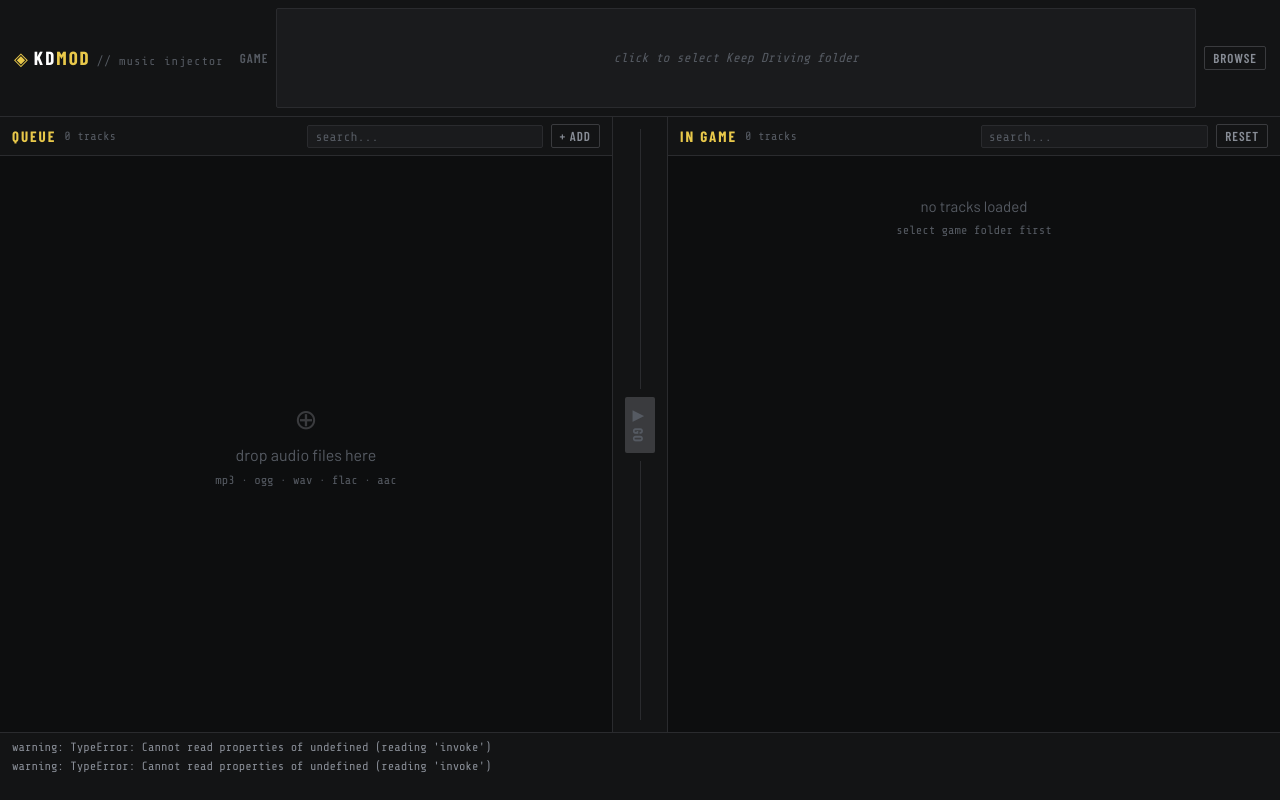
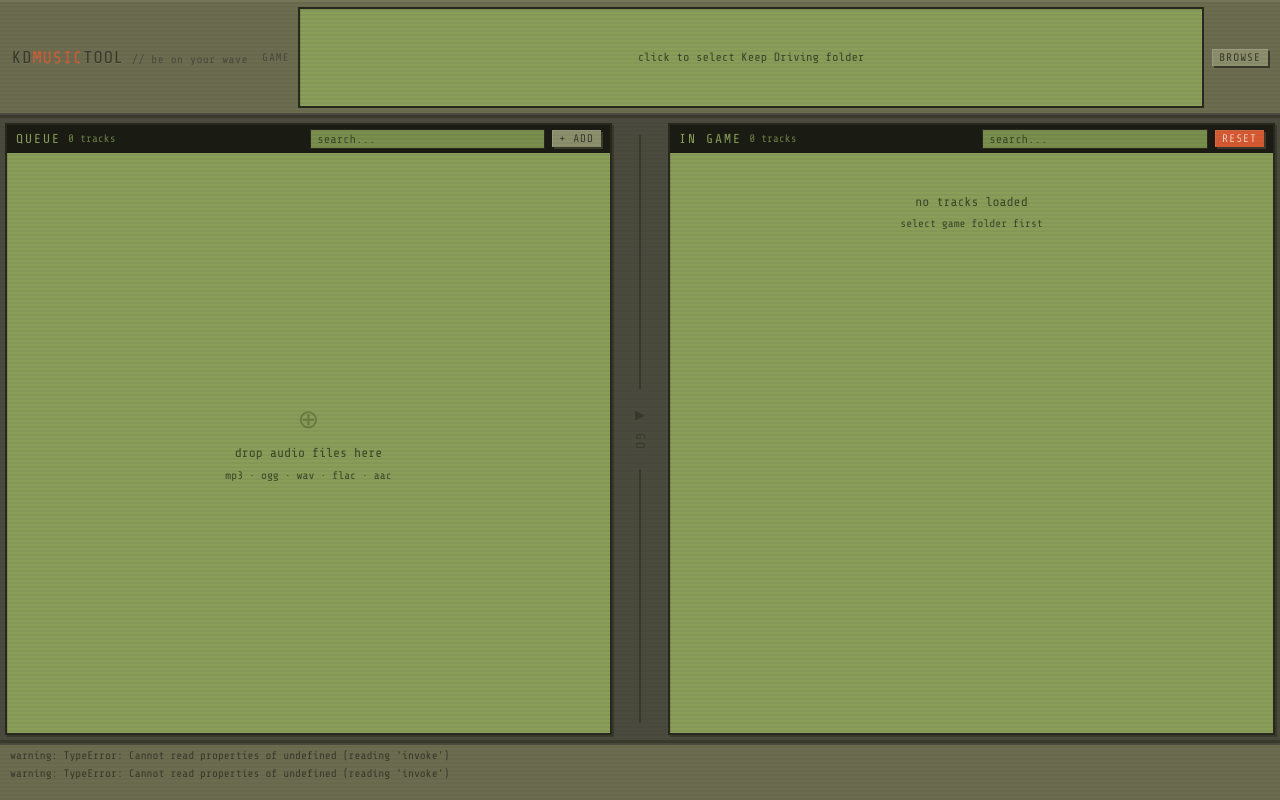
Before and after one commit to kauf0/kd-music-tool, a React (Vite) app: page / in a window 1280 px wide. Built offline with nearby package versions, Linux system fonts and the light colour scheme.

Commit message:
Updated: tool theme

```diff
--- a/src-tauri/tauri.conf.json
+++ b/src-tauri/tauri.conf.json
@@ -13,8 +13,8 @@
     "windows": [
       {
         "title": "kd-music-tool",
-        "width": 800,
-        "height": 600
+        "width": 880,
+        "height": 720
       }
     ],
     "security": {
--- a/src/App.css
+++ b/src/App.css
@@ -1,32 +1,43 @@
-@import url('https://fonts.googleapis.com/css2?family=Share+Tech+Mono&family=Barlow:wght@300;400;500;600&family=Barlow+Condensed:wght@400;600;700&display=swap');
+@import url('https://fonts.googleapis.com/css2?family=Share+Tech+Mono&display=swap');
 
-*, *::before, *::after { box-sizing: border-box; margin: 0; padding: 0; }
+*,
+*::before,
+*::after {
+  box-sizing: border-box;
+  margin: 0;
+  padding: 0;
+}
 
 :root {
-  --bg:       #0d0e0f;
-  --bg2:      #131415;
-  --bg3:      #1a1b1d;
-  --border:   #2a2b2e;
-  --border2:  #3a3b3e;
-  --text:     #c8cdd4;
-  --dim:      #555a62;
-  --mid:      #888d96;
-  --accent:   #e8c84a;
-  --green:    #4caf7d;
-  --red:      #d95f5f;
-  --blue:     #5b9bd5;
-  --mono:     'Share Tech Mono', monospace;
-  --sans:     'Barlow', sans-serif;
-  --cond:     'Barlow Condensed', sans-serif;
+  --bg: #8a9e5a;
+  --bg2: #7a8e4e;
+  --bg3: #6a7d44;
+  --border: #27281e;
+  --text: #1a1c14;
+  --dim: #3a4a2a;
+  --mid: #2e3d22;
+  --corpus: #6c6c50;
+  --corpus2: #5c5d45;
+  --corpus3: #4a4b3e;
+  --corpus4: #3a3a2c;
+  --accent: #8c906d;
+  --accent-dn: #464635;
+  --red: #d75932;
+  --mono: 'Share Tech Mono', monospace;
 }
 
-html, body, #root { height: 100%; overflow: hidden; }
+html,
+body,
+#root {
+  height: 100%;
+  overflow: hidden;
+}
 
 body {
-  background: var(--bg);
+  background: var(--corpus4);
   color: var(--text);
-  font-family: var(--sans);
-  font-size: 16px;
+  font-family: var(--mono);
+  font-size: 13px;
   line-height: 1.4;
   -webkit-font-smoothing: antialiased;
 }
@@ -37,37 +48,56 @@ body {
   height: 100vh;
 }
 
+/* scanlines */
+body::after {
+  content: '';
+  position: fixed;
+  inset: 0;
+  background: repeating-linear-gradient(to bottom,
+      transparent,
+      transparent 2px,
+      rgba(39, 40, 30, 0.05) 2px,
+      rgba(39, 40, 30, 0.05) 4px);
+  pointer-events: none;
+  z-index: 999;
+}
+
 /* header */
 .header {
   display: flex;
   align-items: center;
-  gap: 16px;
-  padding: 8px 14px;
-  background: var(--bg2);
-  border-bottom: 1px solid var(--border);
+  gap: 14px;
+  padding: 7px 12px;
+  background: var(--corpus);
+  border-bottom: 3px solid var(--corpus4);
   flex-shrink: 0;
+  box-shadow: inset 0 -2px 0 var(--corpus3), inset 0 2px 0 rgba(255, 255, 255, 0.06);
 }
 
 .logo {
   display: flex;
   align-items: baseline;
-  gap: 6px;
+  gap: 8px;
   flex-shrink: 0;
 }
-.logo-mark { color: var(--accent); font-size: 18px; }
+
 .logo-name {
-  font-family: var(--cond);
-  font-weight: 700;
-  font-size: 19px;
-  letter-spacing: 2px;
-  color: #fff;
+  font-family: var(--mono);
+  font-size: 17px;
+  color: var(--corpus4);
+  letter-spacing: 1px;
+  text-shadow: 0 1px 0 rgba(255, 255, 255, 0.08);
 }
-.logo-name span { color: var(--accent); }
+
+.logo-name span {
+  color: var(--red);
+}
+
 .logo-tag {
   font-family: var(--mono);
-  font-size: 12px;
-  color: var(--dim);
-  letter-spacing: 1px;
+  font-size: 11px;
+  color: var(--corpus3);
+  letter-spacing: 0.5px;
 }
 
 .path-row {
@@ -77,54 +107,106 @@ body {
   flex: 1;
   min-width: 0;
 }
+
 .path-label {
-  font-family: var(--cond);
-  font-size: 13px;
-  font-weight: 600;
+  font-size: 11px;
   letter-spacing: 1px;
-  color: var(--dim);
+  color: var(--corpus3);
   flex-shrink: 0;
 }
+
 .path-val {
   flex: 1;
   min-width: 0;
-  padding: 4px 8px;
-  background: var(--bg3);
-  border: 1px solid var(--border);
-  border-radius: 2px;
-  font-family: var(--mono);
-  font-size: 13px;
+  padding: 3px 8px;
+  background: var(--bg);
+  border: 2px solid var(--border);
   color: var(--text);
   overflow: hidden;
   text-overflow: ellipsis;
   white-space: nowrap;
   cursor: pointer;
-  transition: border-color 0.15s;
+  font-size: 12px;
+  box-shadow: inset 1px 1px 0 var(--bg2), inset -1px -1px 0 rgba(255, 255, 255, 0.04);
+  transition: background 0.1s;
 }
-.path-val:hover { border-color: var(--border2); }
-.path-val.empty { color: var(--dim); font-style: italic; }
 
+.path-val:hover {
+  background: var(--bg2);
+}
+
+.path-val.empty {
+  color: var(--dim);
+  animation: path-blink 1.1s ease-in-out infinite;
+}
+
+@keyframes path-blink {
+
+  0%,
+  100% {
+    border-color: var(--border);
+  }
+
+  50% {
+    border-color: var(--accent);
+    box-shadow: inset 1px 1px 0 var(--bg2), 0 0 6px rgba(140, 144, 109, 0.3);
+  }
+}
+
+/* buttons */
 .btn {
-  font-family: var(--cond);
-  font-weight: 600;
+  font-family: var(--mono);
+  font-size: 12px;
   letter-spacing: 1px;
-  background: transparent;
-  border: 1px solid var(--border2);
-  border-radius: 2px;
-  color: var(--mid);
+  background: var(--accent);
+  border: none;
+  color: var(--corpus4);
   cursor: pointer;
-  transition: all 0.15s;
+  box-shadow: 2px 2px 0 var(--corpus4), inset 1px 1px 0 rgba(255, 255, 255, 0.12);
+  transition: all 0.05s;
+  padding: 3px 9px;
 }
-.btn:hover:not(:disabled) { border-color: var(--accent); color: var(--accent); }
-.btn:disabled { opacity: 0.35; cursor: not-allowed; }
-.btn-sm { font-size: 13px; padding: 3px 8px; }
-.btn-danger:hover { border-color: var(--red) !important; color: var(--red) !important; }
+
+.btn:hover:not(:disabled) {
+  background: var(--corpus2);
+  color: var(--bg);
+}
+
+.btn:active:not(:disabled) {
+  background: var(--accent-dn);
+  box-shadow: none;
+  transform: translate(2px, 2px);
+}
+
+.btn:disabled {
+  opacity: 0.4;
+  cursor: not-allowed;
+}
+
+.btn-sm {
+  font-size: 11px;
+  padding: 2px 7px;
+}
+
+.btn-danger {
+  background: var(--red);
+  color: #f5d0c0;
+  box-shadow: 2px 2px 0 var(--corpus4), inset 1px 1px 0 rgba(255, 255, 255, 0.1);
+}
+
+.btn-danger:hover:not(:disabled) {
+  background: #c04d28 !important;
+  color: #f5d0c0 !important;
+}
 
 /* panels */
 .panels {
   display: flex;
   flex: 1;
   min-height: 0;
+  background: var(--corpus3);
+  padding: 5px;
+  gap: 5px;
 }
 
 .panel {
@@ -133,28 +215,29 @@ body {
   flex: 1;
   min-width: 0;
   overflow: hidden;
+  background: var(--bg);
+  border: 2px solid var(--border);
+  box-shadow: inset 1px 1px 0 var(--bg2), 2px 2px 0 var(--corpus4);
 }
 
 .panel-head {
   display: flex;
   align-items: center;
-  gap: 8px;
-  padding: 7px 12px;
-  background: var(--bg2);
-  border-bottom: 1px solid var(--border);
+  gap: 7px;
+  padding: 4px 9px;
+  background: var(--text);
   flex-shrink: 0;
 }
+
 .panel-title {
-  font-family: var(--cond);
-  font-size: 15px;
-  font-weight: 700;
+  font-size: 13px;
   letter-spacing: 2px;
-  color: var(--accent);
+  color: var(--bg);
 }
+
 .panel-count {
-  font-family: var(--mono);
-  font-size: 12px;
-  color: var(--dim);
+  font-size: 11px;
+  color: var(--bg3);
   flex: 1;
 }
 
@@ -162,12 +245,12 @@ body {
 .dropzone {
   flex: 1;
   overflow-y: auto;
-  transition: background 0.1s;
   position: relative;
 }
+
 .dropzone.over {
-  background: rgba(232, 200, 74, 0.04);
-  outline: 1px dashed var(--accent);
+  background: var(--bg2);
+  outline: 2px dashed var(--text);
   outline-offset: -4px;
 }
 
@@ -182,99 +265,164 @@ body {
   color: var(--dim);
   pointer-events: none;
 }
-.drop-icon { font-size: 28px; color: var(--border2); }
-.drop-sub { font-family: var(--mono); font-size: 12px; }
+
+.drop-icon {
+  font-size: 26px;
+  color: var(--bg3);
+}
+
+.drop-sub {
+  font-size: 11px;
+  color: var(--dim);
+}
 
 /* track rows */
-.track-list { overflow-y: auto; }
+.track-list {
+  overflow-y: auto;
+}
 
 .track-row {
   display: flex;
   align-items: center;
-  gap: 8px;
-  padding: 5px 12px;
-  border-bottom: 1px solid var(--border);
-  min-height: 42px;
+  gap: 7px;
+  padding: 4px 9px;
+  border-bottom: 1px solid var(--bg3);
+  min-height: 36px;
   cursor: pointer;
-  transition: background 0.1s;
+  transition: background 0.05s;
 }
-.track-row:hover { background: var(--bg3); }
+
+.track-row:hover {
+  background: var(--bg2);
+}
+
 .track-row.active {
-  background: rgba(232, 200, 74, 0.06);
-  border-left: 2px solid var(--accent);
+  background: var(--text);
+  color: var(--bg);
 }
-.track-row.st-done { opacity: 0.45; }
-.track-row.st-error { border-left: 2px solid var(--red); }
-.track-row.st-converting { border-left: 2px solid var(--blue); }
+
+.track-row.active .tr-sub,
+.track-row.active .tr-dur,
+.track-row.active .tr-num {
+  color: var(--bg2);
+}
+
+.track-row.st-done {
+  opacity: 0.4;
+}
+
+.track-row.st-error {
+  border-left: 3px solid var(--red);
+}
+
+.track-row.st-converting {
+  border-left: 3px solid var(--accent);
+}
 
 .tr-num {
-  font-family: var(--mono);
-  font-size: 12px;
+  font-size: 11px;
   color: var(--dim);
-  width: 20px;
+  width: 18px;
   flex-shrink: 0;
 }
-.tr-info { flex: 1; min-width: 0; }
+
+.tr-info {
+  flex: 1;
+  min-width: 0;
+}
+
 .tr-title {
-  font-size: 14px;
-  font-weight: 500;
+  font-size: 13px;
   white-space: nowrap;
   overflow: hidden;
   text-overflow: ellipsis;
 }
+
 .tr-sub {
-  font-size: 12px;
+  font-size: 11px;
   color: var(--mid);
   white-space: nowrap;
   overflow: hidden;
   text-overflow: ellipsis;
-  margin-top: 1px;
 }
+
 .tr-dur {
-  font-family: var(--mono);
-  font-size: 12px;
+  font-size: 11px;
   color: var(--dim);
   flex-shrink: 0;
 }
 
-.status-dot { font-size: 13px; flex-shrink: 0; width: 14px; text-align: center; }
-.sd-pending { color: var(--dim); }
-.sd-converting { color: var(--blue); animation: blink 1s infinite; }
-.sd-done { color: var(--green); }
-.sd-error { color: var(--red); cursor: help; }
-@keyframes blink { 0%,100%{opacity:1} 50%{opacity:0.2} }
+.status-dot {
+  font-size: 12px;
+  flex-shrink: 0;
+  width: 14px;
+  text-align: center;
+}
+
+.sd-pending {
+  color: var(--dim);
+}
+
+.sd-converting {
+  color: var(--accent);
+  animation: blink 1s infinite;
+}
+
+.sd-done {
+  color: var(--text);
+}
+
+.sd-error {
+  color: var(--red);
+  cursor: help;
+}
+
+@keyframes blink {
+
+  0%,
+  100% {
+    opacity: 1
+  }
+
+  50% {
+    opacity: 0.25
+  }
+}
 
 .btn-x {
   background: none;
   border: none;
   color: var(--dim);
   cursor: pointer;
-  font-size: 18px;
+  font-size: 16px;
+  font-family: var(--mono);
   line-height: 1;
   padding: 0 2px;
   flex-shrink: 0;
-  transition: color 0.1s;
+  transition: color 0.05s;
 }
-.btn-x:hover { color: var(--red); }
+
+.btn-x:hover {
+  color: var(--red);
+}
 
 .badge {
-  font-family: var(--cond);
-  font-size: 12px;
-  font-weight: 600;
+  font-size: 10px;
+  padding: 1px 4px;
+  flex-shrink: 0;
   letter-spacing: 1px;
-  padding: 2px 5px;
-  border-radius: 2px;
-  flex-shrink: 0;
 }
+
 .badge-radio {
-  background: rgba(76,175,125,0.12);
-  border: 1px solid rgba(76,175,125,0.3);
-  color: var(--green);
+  background: var(--corpus2);
+  border: 1px solid var(--corpus4);
+  color: #d4d8b0;
 }
+
 .badge-cd {
-  background: rgba(91,155,213,0.12);
-  border: 1px solid rgba(91,155,213,0.3);
-  color: var(--blue);
+  background: var(--corpus4);
+  border: 1px solid var(--corpus3);
+  color: #d4d8b0;
 }
 
 /* middle install button */
@@ -284,188 +432,241 @@ body {
   align-items: center;
   justify-content: center;
   gap: 8px;
-  width: 56px;
+  width: 46px;
   flex-shrink: 0;
-  background: var(--bg2);
-  border-left: 1px solid var(--border);
-  border-right: 1px solid var(--border);
+  background: var(--corpus3);
   padding: 12px 0;
 }
-.mid-line { flex: 1; width: 1px; background: var(--border); }
+
+.mid-line {
+  flex: 1;
+  width: 2px;
+  background: var(--corpus4);
+}
 
 .btn-install {
   writing-mode: vertical-rl;
-  font-family: var(--cond);
-  font-size: 14px;
-  font-weight: 700;
-  letter-spacing: 1px;
-  padding: 10px 8px;
+  font-family: var(--mono);
+  font-size: 13px;
+  letter-spacing: 2px;
+  padding: 10px 5px;
   background: var(--accent);
   border: none;
-  border-radius: 2px;
-  color: #1a1500;
+  color: var(--corpus4);
   cursor: pointer;
-  transition: background 0.15s;
-  width: 30px;
+  box-shadow: 3px 3px 0 var(--corpus4), inset 1px 1px 0 rgba(255, 255, 255, 0.12);
+  transition: all 0.05s;
+  width: 28px;
 }
-.btn-install:hover:not(:disabled) { background: #f0d055; }
-.btn-install:disabled { background: var(--border2); color: var(--dim); cursor: not-allowed; }
-.btn-install.busy { background: var(--blue); color: #fff; }
-.spin { display: inline-block; animation: spin 1s linear infinite; }
-@keyframes spin { to { transform: rotate(360deg); } }
+
+.btn-install:hover:not(:disabled) {
+  background: var(--corpus2);
+  color: var(--bg);
+}
+
+.btn-install:active:not(:disabled) {
+  box-shadow: none;
+  transform: translate(3px, 3px);
+}
+
+.btn-install:disabled {
+  background: var(--corpus3);
+  color: var(--corpus4);
+  cursor: not-allowed;
+  box-shadow: none;
+}
+
+.btn-install.busy {
+  background: var(--accent-dn);
+  color: var(--bg2);
+}
+
+.spin {
+  display: inline-block;
+  animation: spin 1s linear infinite;
+}
+
+@keyframes spin {
+  to {
+    transform: rotate(360deg);
+  }
+}
 
 /* detail strip */
 .detail {
-  padding: 8px 12px;
+  padding: 6px 9px;
   background: var(--bg2);
-  border-top: 1px solid var(--border);
+  border-top: 2px solid var(--border);
   flex-shrink: 0;
   display: flex;
   flex-direction: column;
   gap: 3px;
 }
+
 .detail-input {
   flex: 1;
   min-width: 0;
   background: transparent;
   border: none;
-  border-bottom: 1px solid var(--border);
+  border-bottom: 1px solid var(--mid);
   color: var(--text);
-  font-family: var(--sans);
+  font-family: var(--mono);
   font-size: 12px;
   padding: 1px 4px;
   outline: none;
-  transition: border-color 0.15s;
+  transition: border-color 0.1s;
 }
-.detail-input:focus { border-bottom-color: var(--accent); }
-.detail-input[type=number] { width: 40px; flex: none; }
+
+.detail-input:focus {
+  border-bottom-color: var(--text);
+}
+
+.detail-input[type=number] {
+  width: 36px;
+  flex: none;
+}
+
 .detail-input[type=number]::-webkit-inner-spin-button,
 .detail-input[type=number]::-webkit-outer-spin-button {
   -webkit-appearance: none;
 }
-.detail-input[type=number] { -moz-appearance: textfield; }
+
+.detail-input[type=number] {
+  -moz-appearance: textfield;
+}
+
 .detail-row {
   display: flex;
   gap: 8px;
-  font-size: 14px;
+  font-size: 12px;
   min-width: 0;
+  align-items: baseline;
 }
+
 .detail-row .dk {
-  font-family: var(--cond);
-  font-size: 13px;
-  font-weight: 600;
+  font-size: 10px;
   letter-spacing: 1px;
   color: var(--dim);
   width: 48px;
   flex-shrink: 0;
 }
+
 .detail-row .dv {
   color: var(--text);
   overflow: hidden;
   text-overflow: ellipsis;
   white-space: nowrap;
-}
-.detail-row .dv.mono {
-  font-family: var(--mono);
-  font-size: 12px;
-  color: var(--mid);
+  font-size: 11px;
 }
 
 /* log */
 .log {
-  height: 68px;
+  height: 60px;
   overflow-y: auto;
-  padding: 5px 12px;
-  background: var(--bg2);
-  border-top: 1px solid var(--border);
+  padding: 4px 10px;
+  background: var(--corpus);
+  border-top: 3px solid var(--corpus4);
   flex-shrink: 0;
+  box-shadow: inset 0 2px 0 var(--corpus3);
 }
+
 .log-line {
-  font-family: var(--mono);
-  font-size: 12px;
-  color: var(--mid);
+  font-size: 11px;
+  color: var(--corpus4);
   line-height: 1.6;
 }
-.log-line.muted { color: var(--dim); }
+
+.log-line.muted {
+  color: var(--corpus3);
+}
 
 /* modal */
 .overlay {
   position: fixed;
   inset: 0;
-  background: rgba(0,0,0,0.65);
+  background: rgba(39, 40, 30, 0.72);
   display: flex;
   align-items: center;
   justify-content: center;
   z-index: 50;
-  backdrop-filter: blur(2px);
 }
+
 .modal {
-  background: var(--bg2);
-  border: 1px solid var(--border2);
-  border-radius: 3px;
-  padding: 18px;
+  background: var(--bg);
+  border: 2px solid var(--border);
+  padding: 16px;
   width: 340px;
   display: flex;
   flex-direction: column;
   gap: 11px;
+  box-shadow: 4px 4px 0 var(--corpus4);
 }
+
 .modal-title {
-  font-family: var(--cond);
-  font-size: 15px;
-  font-weight: 700;
+  font-size: 14px;
   letter-spacing: 2px;
-  color: var(--accent);
+  color: var(--text);
+  border-bottom: 1px solid var(--border);
+  padding-bottom: 6px;
 }
+
 .modal label {
   display: flex;
   flex-direction: column;
   gap: 3px;
-  font-family: var(--cond);
-  font-size: 13px;
-  font-weight: 600;
+  font-size: 11px;
   letter-spacing: 1px;
   color: var(--dim);
 }
+
 .modal input {
-  background: var(--bg3);
-  border: 1px solid var(--border);
-  border-radius: 2px;
-  padding: 5px 8px;
+  background: var(--bg2);
+  border: 2px solid var(--border);
+  padding: 4px 8px;
   color: var(--text);
-  font-family: var(--sans);
-  font-size: 15px;
+  font-family: var(--mono);
+  font-size: 13px;
   outline: none;
-  transition: border-color 0.15s;
 }
-.modal input:focus { border-color: var(--accent); }
-.modal-preview {
-  padding: 7px 8px;
-  background: var(--bg3);
-  border: 1px solid var(--border);
-  border-radius: 2px;
+
+.modal input:focus {
+  border-color: var(--text);
+}
+
+.modal-actions {
   display: flex;
-  flex-direction: column;
-  gap: 2px;
+  gap: 8px;
+  justify-content: flex-end;
 }
-.modal-preview .label { font-family: var(--mono); font-size: 12px; color: var(--dim); }
-.modal-preview .val { font-family: var(--mono); font-size: 12px; color: var(--mid); word-break: break-all; }
-.modal-actions { display: flex; gap: 8px; justify-content: flex-end; }
-.btn-cancel { font-size: 14px; padding: 5px 14px; }
+
+.btn-cancel {
+  font-size: 12px;
+  padding: 4px 12px;
+}
+
 .btn-save {
-  font-family: var(--cond);
-  font-size: 14px;
-  font-weight: 700;
+  font-family: var(--mono);
+  font-size: 12px;
   letter-spacing: 1px;
-  padding: 5px 14px;
-  background: var(--accent);
-  border: 1px solid var(--accent);
-  border-radius: 2px;
-  color: #1a1500;
+  padding: 4px 12px;
+  background: var(--red);
+  border: none;
+  color: #f5d0c0;
   cursor: pointer;
-  transition: background 0.15s;
+  box-shadow: 2px 2px 0 var(--corpus4);
+  transition: all 0.05s;
 }
-.btn-save:hover { background: #f0d055; }
 
+.btn-save:hover {
+  background: #c04d28;
+}
+
+.btn-save:active {
+  box-shadow: none;
+  transform: translate(2px, 2px);
+}
+
+/* search */
 .search-wrap {
   flex: 1;
   min-width: 0;
@@ -473,7 +674,12 @@ body {
   display: flex;
   align-items: center;
 }
-.search-wrap .search-input { width: 100%; padding-right: 20px; }
+
+.search-wrap .search-input {
+  width: 100%;
+  padding-right: 20px;
+}
+
 .search-clear {
   position: absolute;
   right: 4px;
@@ -481,27 +687,35 @@ body {
   border: none;
   color: var(--dim);
   cursor: pointer;
-  font-size: 14px;
+  font-size: 13px;
+  font-family: var(--mono);
   line-height: 1;
   padding: 0;
-  transition: color 0.1s;
 }
-.search-clear:hover { color: var(--text); }
+
+.search-clear:hover {
+  color: var(--text);
+}
+
 .search-input {
   flex: 1;
   min-width: 0;
-  background: var(--bg3);
+  background: var(--bg2);
   border: 1px solid var(--border);
-  border-radius: 2px;
-  padding: 3px 7px;
+  padding: 2px 6px;
   font-family: var(--mono);
-  font-size: 13px;
+  font-size: 12px;
   color: var(--text);
   outline: none;
-  transition: border-color 0.15s;
 }
-.search-input:focus { border-color: var(--accent); }
-.search-input::placeholder { color: var(--dim); }
+
+.search-input:focus {
+  border-color: var(--text);
+}
+
+.search-input::placeholder {
+  color: var(--dim);
+}
 
 /* empty state */
 .empty {
@@ -513,10 +727,24 @@ body {
   padding: 40px 0;
   color: var(--dim);
 }
-.empty span:first-child { font-size: 15px; }
-.empty .sub { font-family: var(--mono); font-size: 12px; }
+
+.empty span:first-child {
+  font-size: 13px;
+}
+
+.empty .sub {
+  font-size: 11px;
+}
 
 /* scrollbars */
-::-webkit-scrollbar { width: 3px; }
-::-webkit-scrollbar-track { background: transparent; }
-::-webkit-scrollbar-thumb { background: var(--border2); border-radius: 2px; }
+::-webkit-scrollbar {
+  width: 3px;
+}
+
+::-webkit-scrollbar-track {
+  background: var(--bg2);
+}
+
+::-webkit-scrollbar-thumb {
+  background: var(--mid);
+}
--- a/src/App.tsx
+++ b/src/App.tsx
@@ -206,9 +206,8 @@ export default function App() {
     <div className="app">
       <header className="header">
         <div className="logo">
-          <span className="logo-mark">◈</span>
-          <span className="logo-name">KD<span>MOD</span></span>
-          <span className="logo-tag">// music injector</span>
+          <span className="logo-name">KD<span>MUSIC</span>TOOL</span>
+          <span className="logo-tag">// be on your wave</span>
         </div>
         <div className="path-row">
           <span className="path-label">GAME</span>
```
